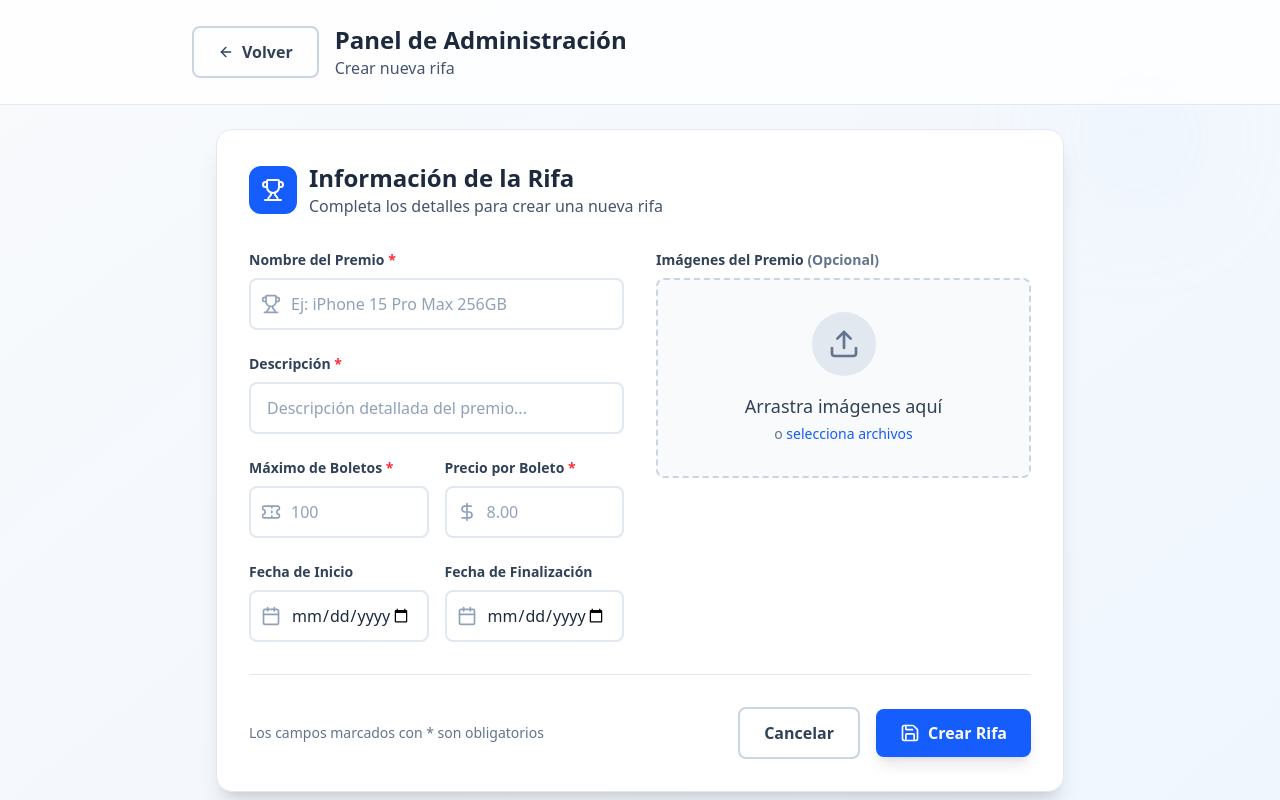
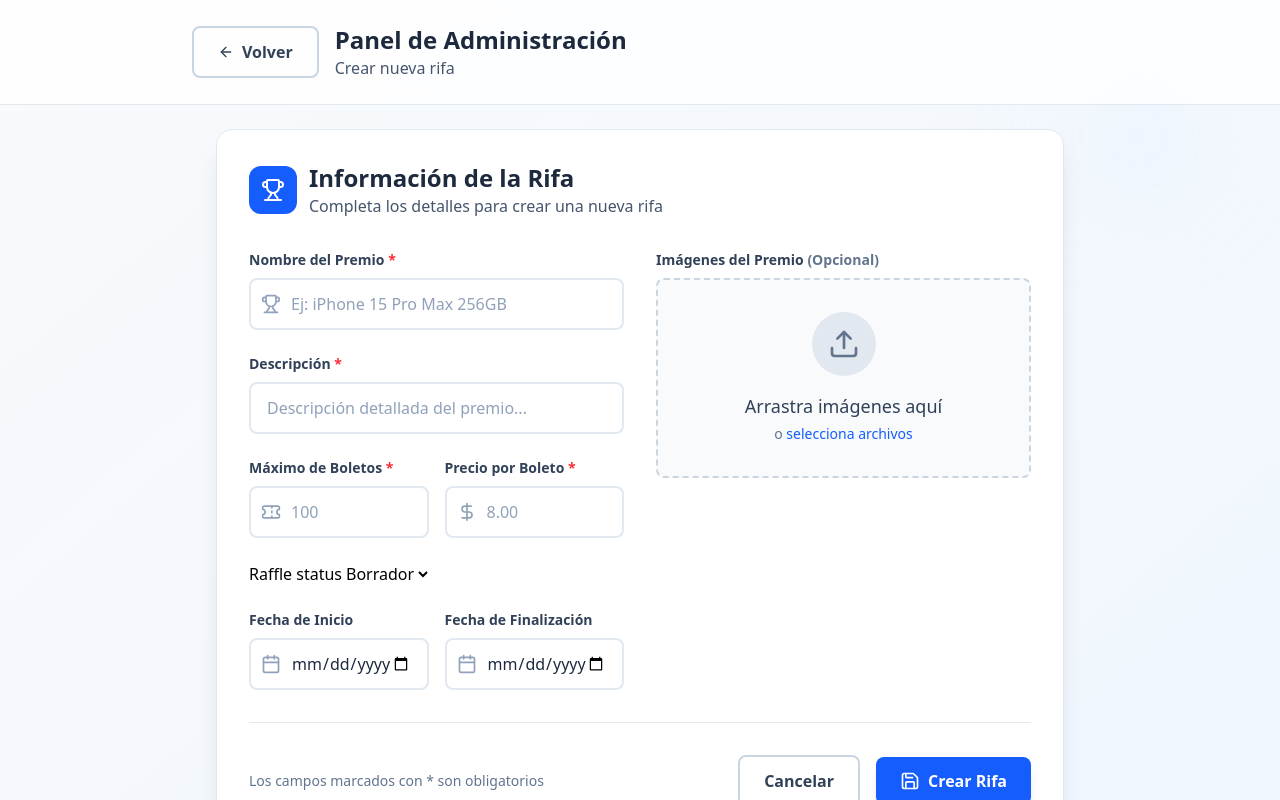
Before and after one commit to esewho/rifas-front, a React (Vite) app: page /raffles/admin/create in a window 1280 px wide. Shown: the top 800 px of the page. Built offline with nearby package versions, Linux system fonts and the light colour scheme.

Commit message:
feat: Add delete functionality for raffles and include status field in Admin Raffle Form

```diff
--- a/src/lib/raffle-organizer.ts
+++ b/src/lib/raffle-organizer.ts
@@ -9,3 +9,12 @@ export async function createRaffleService(raffle: FormData): Promise<Raffle> {
 	})
 	return response.data
 }
+
+export async function deleteRaffleService(raffleId: string): Promise<void> {
+	const response = await httpService.delete(`/raffle-organizer/${raffleId}`, {
+		withCredentials: true,
+	})
+	if (response.status !== 204) {
+		throw new Error("Failed to delete raffle")
+	}
+}
--- a/src/pages/AdminDashboard.tsx
+++ b/src/pages/AdminDashboard.tsx
@@ -18,6 +18,7 @@ import {
 import type { Raffle } from "../types/raffle"
 import { useNavigate } from "react-router-dom"
 import { getRafflesParticipantsService } from "../lib/raffle-participant"
+import { deleteRaffleService } from "../lib/raffle-organizer"
 
 export default function AdminDashboard() {
 	const [searchTerm, setSearchTerm] = useState("")
@@ -65,7 +66,14 @@ export default function AdminDashboard() {
 		}
 	}
 
-	const handleDelete = (id: number) => {
+	const handleDelete = async (id: string) => {
+		try {
+			await deleteRaffleService(id)
+			console.log("Rifa eliminada con éxito")
+		} catch (error) {
+			console.error("Error al eliminar la rifa:", error)
+		}
+
 		console.log("Eliminar rifa:", id)
 		setShowDeleteModal(null)
 		// Aquí iría la lógica de eliminación
--- a/src/pages/AdminRaffleForm.tsx
+++ b/src/pages/AdminRaffleForm.tsx
@@ -24,6 +24,7 @@ export default function AdminRaffleForm() {
 		maxTickets: "",
 		price: "",
 		images: [] as File[],
+		status: "",
 	})
 
 	const [dragActive, setDragActive] = useState(false)
@@ -85,6 +86,7 @@ export default function AdminRaffleForm() {
 			formDataToSend.append("description", formData.description)
 			formDataToSend.append("startDate", formData.startDate)
 			formDataToSend.append("endDate", formData.endDate)
+			formDataToSend.append("status", formData.status)
 			formDataToSend.append("maxTickets", formData.maxTickets)
 			formDataToSend.append("price", formData.price)
 			formDataToSend.append("organizerName", "Admin")
@@ -206,6 +208,14 @@ export default function AdminRaffleForm() {
 									icon={DollarSign}
 									required
 								/>
+							</div>
+
+							<div>
+								<label htmlFor="">Raffle status</label>
+								<select name="status" id="status">
+									<option value="draft">Borrador</option>
+									<option value="active">Activo</option>
+								</select>
 							</div>
 
 							<div className="grid grid-cols-2 gap-4">
```
